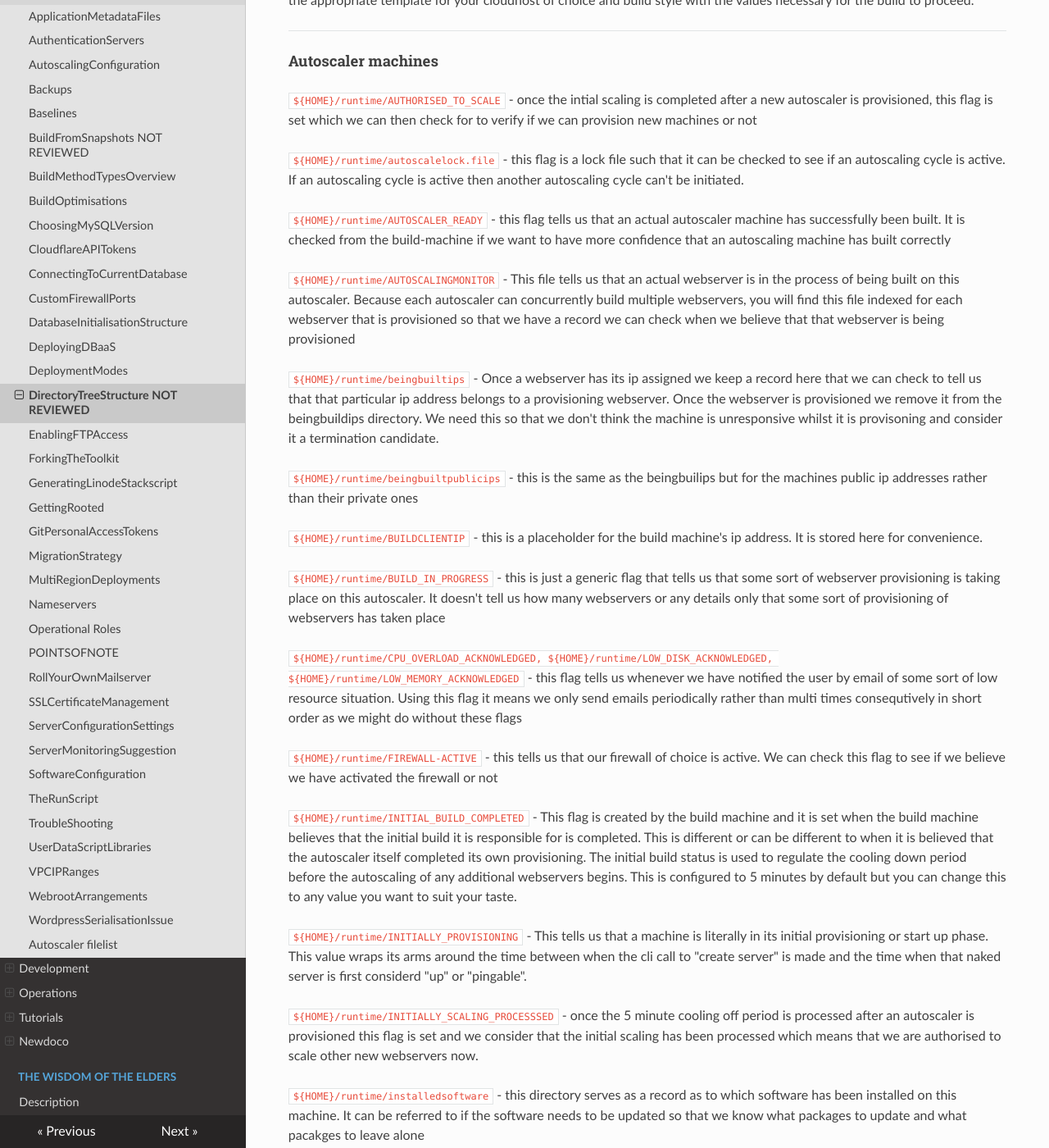
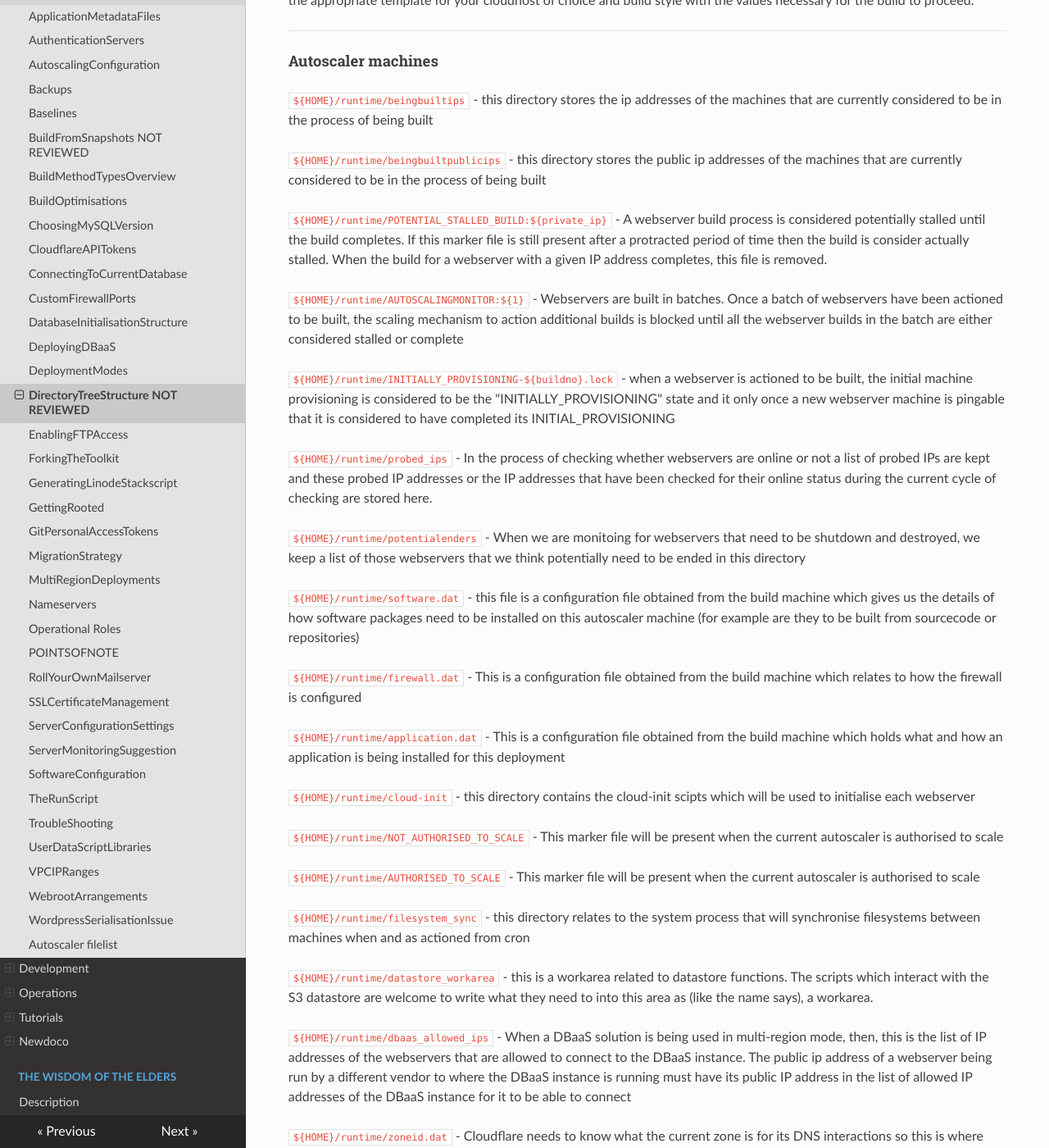
Before and after one commit to wintersys-dev/adt-documentation, an MkDocs documentation site: the page built from docs/Agile Deployment Toolkit/Deployment/DirectoryTreeStructure-NOT-REVIEWED.md, in a window 1280 px wide and 1400 px high, scrolled down 2409 px. Shown: the whole window at 82% size. Built offline with MkDocs 1.6.1, drawn with Linux system fonts in a browser that asks for light colours; nearby versions of some CDN libraries; some of the changed text lies outside the part shown.

Commit message:
Update DirectoryTreeStructure-NOT-REVIEWED.md

````diff
--- a/docs/Agile Deployment Toolkit/Deployment/DirectoryTreeStructure-NOT-REVIEWED.md
+++ b/docs/Agile Deployment Toolkit/Deployment/DirectoryTreeStructure-NOT-REVIEWED.md
@@ -69,43 +69,65 @@ This is the dirctory where build specific configuration details and configuratio
 
 #### Autoscaler  machines
 
-```${HOME}/runtime/AUTHORISED_TO_SCALE``` - once the intial scaling is completed after a new autoscaler is provisioned, this flag is set which we can then check for to verify if we can provision new machines or not
+```${HOME}/runtime/beingbuiltips``` - this directory stores the ip addresses of the machines that are currently considered to be in the process of being built
 
-```${HOME}/runtime/autoscalelock.file``` - this flag is a lock file such that it can be checked to see if an autoscaling cycle is active. If an autoscaling cycle is active then another autoscaling cycle can't be initiated.
+```${HOME}/runtime/beingbuiltpublicips```  - this directory stores the public ip addresses of the machines that are currently considered to be in the process of being built
 
-```${HOME}/runtime/AUTOSCALER_READY``` - this flag tells us that an actual autoscaler machine has successfully been built. It is checked from the build-machine if we want to have more confidence that an autoscaling machine has built correctly
+```${HOME}/runtime/POTENTIAL_STALLED_BUILD:${private_ip}``` - A webserver build process is considered potentially stalled until the build completes. If this marker file is still present after a protracted period of time then the build is consider actually stalled. When the build for a webserver with a given IP address completes, this file is removed.
 
-```${HOME}/runtime/AUTOSCALINGMONITOR``` - This file tells us that an actual webserver is in the process of being built on this autoscaler. Because each autoscaler can concurrently build multiple webservers, you will find this file indexed for each webserver that is provisioned so that we have a record we can check when we believe that that webserver is being provisioned
+```${HOME}/runtime/AUTOSCALINGMONITOR:${1}``` - Webservers are built in batches. Once a batch of webservers have been actioned to be built, the scaling mechanism to action additional builds is blocked until all the webserver builds in the batch are either considered stalled or complete
 
-```${HOME}/runtime/beingbuiltips``` - Once a webserver has its ip assigned we keep a record here that we can check to tell us that that particular ip address belongs to a provisioning webserver. Once the webserver is provisioned we remove it from the beingbuildips directory. We need this so that we don't think the machine is unresponsive whilst it is provisoning and consider it a termination candidate.
+```${HOME}/runtime/INITIALLY_PROVISIONING-${buildno}.lock``` - when a webserver is actioned to be built, the initial machine provisioning is considered to be the "INITIALLY_PROVISIONING" state and it only once a new webserver machine is pingable that it is considered to have completed its INITIAL_PROVISIONING
 
-```${HOME}/runtime/beingbuiltpublicips``` - this is the same as the beingbuilips but for the machines public ip addresses rather than their private ones
+```${HOME}/runtime/probed_ips``` - In the process of checking whether webservers are online or not a list of probed IPs are kept and these probed IP addresses or the IP addresses that have been checked for their online status during the current cycle of checking are stored here.
 
-```${HOME}/runtime/BUILDCLIENTIP``` - this is a placeholder for the build machine's ip address. It is stored here for convenience.
+```${HOME}/runtime/potentialenders``` - When we are monitoing for webservers that need to be shutdown and destroyed, we keep a list of those webservers that we think potentially need to be ended in this directory
 
-```${HOME}/runtime/BUILD_IN_PROGRESS``` - this is just a generic flag that tells us that some sort of webserver provisioning is taking place on this autoscaler. It doesn't tell us how many webservers or any details only that some sort of provisioning of webservers has taken place
+```${HOME}/runtime/software.dat``` - this file is a configuration file obtained from the build machine which gives us the details of how software packages need to be installed on this autoscaler machine (for example are they to be built from sourcecode or repositories)
 
-```${HOME}/runtime/CPU_OVERLOAD_ACKNOWLEDGED, ${HOME}/runtime/LOW_DISK_ACKNOWLEDGED, ${HOME}/runtime/LOW_MEMORY_ACKNOWLEDGED``` - this flag tells us whenever we have notified the user by email of some sort of low resource situation. Using this flag it means we only send emails periodically rather than multi times consequtively in short order as we might do without these flags
+```${HOME}/runtime/firewall.dat``` - This is a configuration file obtained from the build machine which relates to how the firewall is configured
 
-```${HOME}/runtime/FIREWALL-ACTIVE``` - this tells us that our firewall of choice is active. We can check this flag to see if we believe we have activated the firewall or not
+```${HOME}/runtime/application.dat``` - This is a configuration file obtained from the build machine which holds what and how an application is being installed for this deployment
 
-```${HOME}/runtime/INITIAL_BUILD_COMPLETED``` - This flag is created by the build machine and it is set when the build machine believes that the initial build it is responsible for is completed. This is different or can be different to when it is believed that the autoscaler itself completed its own provisioning. The initial build status is used to regulate the cooling down period before the autoscaling of any additional webservers begins. This is configured to 5 minutes by default but you can change this to any value you want to suit your taste.
+```${HOME}/runtime/cloud-init``` - this directory contains the cloud-init scipts which will be used to initialise each webserver
 
-```${HOME}/runtime/INITIALLY_PROVISIONING``` - This tells us that a machine is literally in its initial provisioning or start up phase. This value wraps its arms around the time between when the cli call to "create server" is made and the time when that naked server is first considerd "up" or "pingable".
+```${HOME}/runtime/NOT_AUTHORISED_TO_SCALE``` - This marker file will be present when the current autoscaler is authorised to scale
 
-```${HOME}/runtime/INITIALLY_SCALING_PROCESSSED``` - once the 5 minute cooling off period is processed after an autoscaler is provisioned this flag is set and we consider that the initial scaling has been processed which means that we are authorised to scale other new webservers now.
+```${HOME}/runtime/AUTHORISED_TO_SCALE``` - This marker file will be present when the current autoscaler is authorised to scale
 
-```${HOME}/runtime/installedsoftware``` - this directory serves as a record as to which software has been installed on this machine. It can be referred to if the software needs to be updated so that we know what packages to update and what pacakges to leave alone
+```${HOME}/runtime/filesystem_sync``` - this directory relates to the system process that will synchronise filesystems between machines when and as actioned from cron
 
-```${HOME}/runtime/KNICKERS_ARE_UP``` - this is to do with the firewall it means that we have set our base condition which is to allow outgoing connections but dissalow all incoming connections and so basically, "knickers are up" because no one is let in.
+```${HOME}/runtime/datastore_workarea``` - this is a workarea related to datastore functions. The scripts which interact with the S3 datastore are welcome to write what they need to into this area as (like the name says), a workarea.
 
-```${HOME}/runtime/NOT_AUTHORISED_TO_SCALE``` - If this is set then it means that we consider this autoscaler to be allowed to issue orders to scale
+```${HOME}/runtime/dbaas_allowed_ips``` -  When a DBaaS solution is being used in multi-region mode, then, this is the list of IP addresses of the webservers that are allowed to connect to the DBaaS instance. The public ip address of a webserver being run by a different vendor to where the DBaaS instance is running must have its public IP address in the list of allowed IP addresses of the DBaaS instance for it to be able to connect
 
-```${HOME}/runtime/potentialenders``` - potential enders - this is a list of IPs that we can keep when we are checking which webservers (based on IP) might need to be shutdown or terminated for some reason such as unresponsiveness or failed or slow build and so on.
+```${HOME}/runtime/zoneid.dat``` - Cloudflare needs to know what the current zone is for its DNS interactions so this is where that information is stored.
 
-```${HOME}/runtime/POTENTIAL_STALLED_BUILD``` - Every newly provisioned webserver is considered potentially stalled, because a build can stall for reasons out of our control on rare occassions such as networking outages and so on. A webserver machine is considered potentially stalled by default until we hear from it that it isn't and we continue on from there then.
+```${HOME}/runtime/SSMTP_INITIALISED``` - This marker file is present when it is considered that the SMTP system has been intialised (in other words, system emails can be actioned and sent)
 
-```${HOME}/runtime/probed_ips/``` - this directory contains probed webserver ips so that we can keep track of which webservers ultimately are OK to keep running and which webservers (for example, failed to respond to a curl command) need to be terminated.
+```${HOME}/runtime/KNICKERS_ARE_UP``` - This maker file indicates that the incoming connections to our server have been initially blocked and that incoming connections will then be allowed on a discretionary basis
+
+```${HOME}/runtime/FIREWALL-ACTIVE``` - This marker file tells us that the firewall is currently active
+
+```${HOME}/runtime/FIREWALL-INITIALISED``` - This marker file tells us that the firewalling system has been initialised
+
+```${HOME}/runtime/autoscaler_configuration_settings.dat``` - This is the configuration file obtained from the build machine for this current autoscaler
+
+```${HOME}/runtime/webserver_configuration_settings.dat``` - This is the configuration file obtained from the build machine that will be utilised for the building and provisioning of any webservers by this autoscaler
+
+```${HOME}/runtime/scaling``` - This directory will hold a record of how many webservers are expected to be provisioned by this autoscaler
+
+```${HOME}/runtime/ssh-audit``` - we can look here to see what the ssh interactions have been for this current machine
+
+```${HOME}/runtime/virus_report``` - If we want to scan for viruses (which can protect windows users in extremely rare cases, the report will be here)
+
+```${HOME}/runtime/installedsoftware``` - This directory contains a list of bespoke marker files which tell us what software has been installed on our current machine
+
+```${HOME}/runtime/CPU_OVERLOAD_ACKNOWLEDGED``` - this marker file tell us that a notifcation has been made because of CPU Overload on the current machine
+
+```${HOME}/runtime/LOW_MEMORY_ACKNOWLEDGED``` - this marker file tell us that a notifcation has been made because of Low Memory on the current machine
+
+```${HOME}/runtime/LOW_DISK_ACKNOWLEDGED```  - this marker file tell us that a notifcation has been made because of Low Disk space on the current machine
 
 ```${HOME}/autoscaler``` - This directory contains the scripts which provide the autoscaling mechanism and functionality
 
@@ -116,12 +138,6 @@ This is the dirctory where build specific configuration details and configuratio
 ```${HOME}/system``` - This is where all scripts related to third party providers are kept such as datastore providers, git providers and so on
 
 ```${HOME}/security``` - This directory has scripts that relate to security such as the firewall
-
-```${HOME}/runtime/autoscaler_configuration_settings.dat ${HOME}/runtime/webserver_configuration_settings.dat ${HOME}/runtime/software.dat``` - these files are the configuration files for the autoscaler. You could alter the size of webservers that you are provisioning or change the SMTP provider being used or possibly other configuration settings by making alterations to these files
-
-```${HOME}/runtime/cloud-init/webserver.yaml``` - The provider/vendor specific customised/generated yaml cloud-init file for webservers that the current autoscaler will be provisioning
-
-```${HOME}/runtime/dbaas_allowed_ips/ip_list.dat``` - When a DBaaS solution is being used in multi-region mode, then, this is the list of IP addresses of the webservers that are allowed to connect to the DBaaS instance. The public ip address of a webserver being run by a different vendor to where the DBaaS instance is running must have its public IP address in the list of allowed IP addresses of the DBaaS instance for it to be able to connect
 
 ----------------------------
 
````
